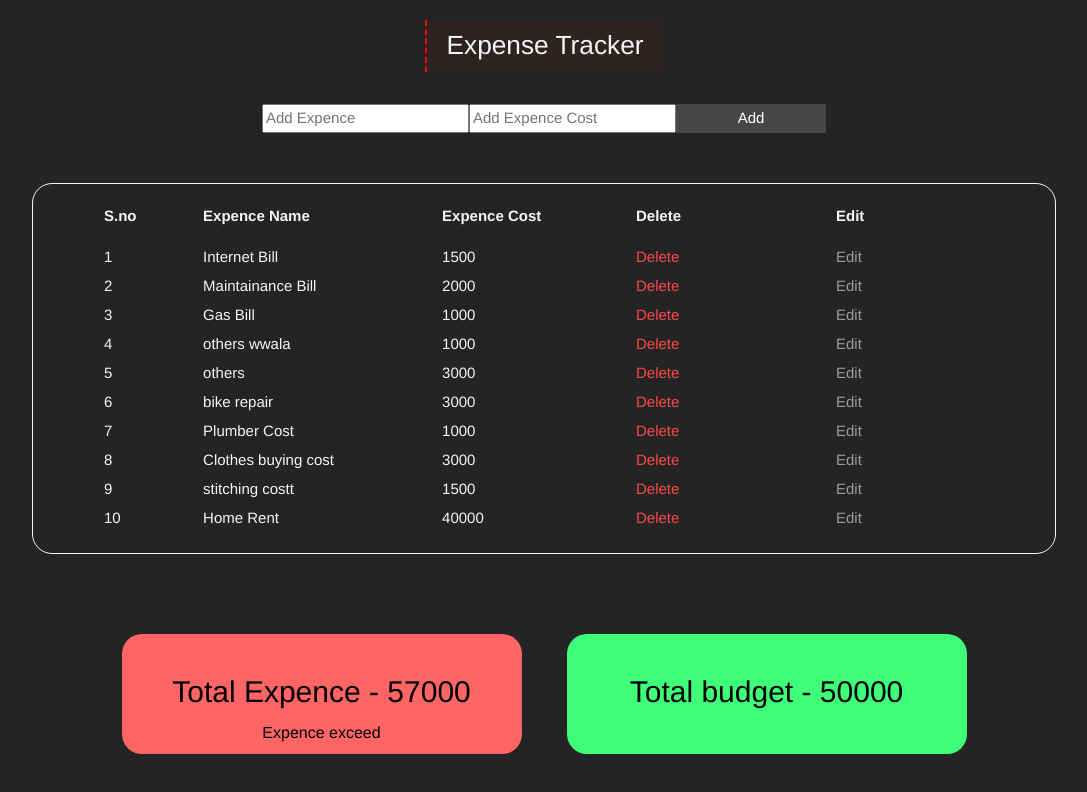
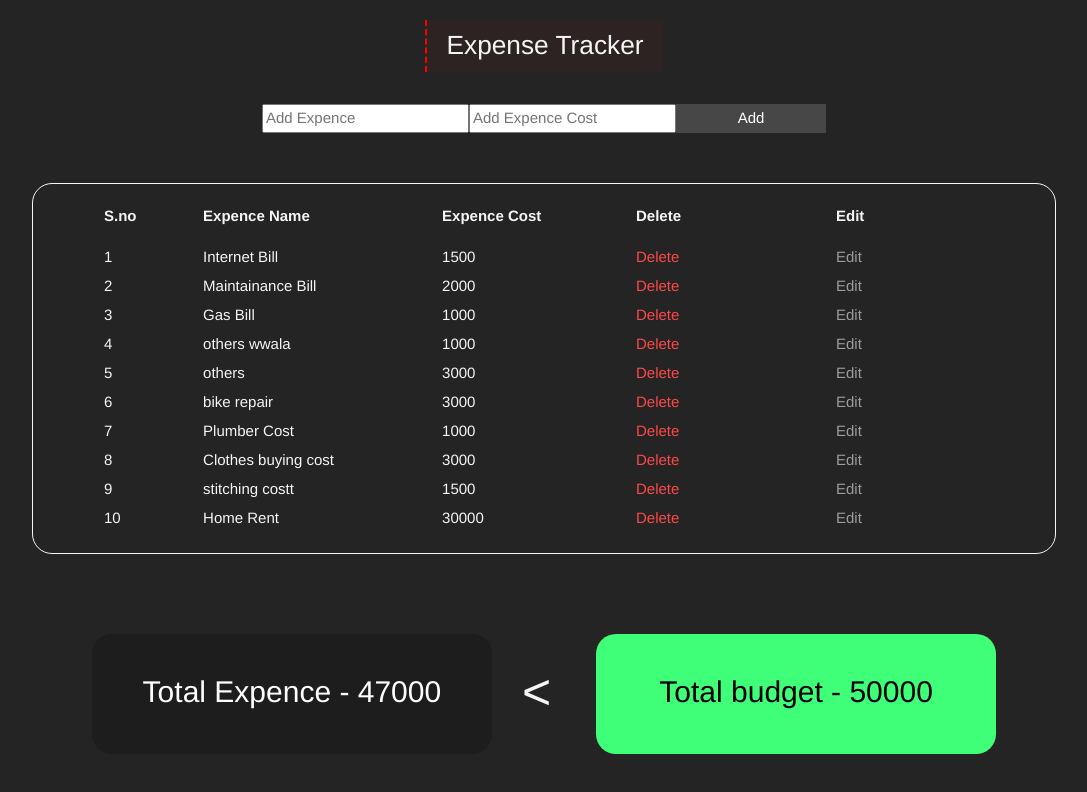
Before and after one commit to mohammadafnan/ExpenceTracker-json-server, an Angular app: page / in a window 1280 px wide. Shown: the top 792 px of the page, without its empty margins (96-1183 px from the left). Built offline with nearby package versions, Linux system fonts and the light colour scheme; data requests are answered from the project's data file.

Commit message:
json 2025

```diff
--- a/database.json
+++ b/database.json
@@ -47,8 +47,8 @@
     },
     {
       "expencename": "Home Rent",
-      "expenceamount": 40000,
-      "id": "9212"
+      "expenceamount": 30000,
+      "id": "d3ef"
     }
   ]
 }
--- a/src/app/product/product.component.html
+++ b/src/app/product/product.component.html
@@ -25,7 +25,7 @@
           class="add"
           [disabled]="!form.valid"
         >
-          {{ this.isedit == true ? "Edit" : "Add" }}
+          Add
         </button>
       </form>
     </div>
@@ -60,6 +60,11 @@
       Total Expence - {{ totalexp() }}
       <label class="lbl" *ngIf="totalexp() > totalbud()">Expence exceed</label>
     </h2>
+    <!-- <span class="ope">{{ totalexp() > totalbud() ? ">" : "<" }}</span> -->
+    <span class="ope" *ngIf="totalexp() == totalbud()">=</span>
+    <span class="ope" *ngIf="totalexp() > totalbud()">></span>
+    <span class="ope" *ngIf="totalexp() < totalbud()"><</span>
+
     <h2 class="card2 ml-5">Total budget - {{ totalbud() }}</h2>
   </div>
 </div>
--- a/src/app/product/product.component.scss
+++ b/src/app/product/product.component.scss
@@ -99,3 +99,10 @@ th {
 .lbl {
   font-size: 16px;
 }
+
+
+.ope{
+  font-size: 50px;
+  padding-top: 70px;
+  padding-left: 30px;
+}
--- a/src/index.html
+++ b/src/index.html
@@ -2,7 +2,7 @@
 <html lang="en">
 <head>
   <meta charset="utf-8">
-  <title>PegasusProductWeb</title>
+  <title>Expence Tracker</title>
   <base href="/">
   <meta name="viewport" content="width=device-width, initial-scale=1">
   <!-- <link rel="icon" type="image/x-icon" href="favicon.ico"> -->
```
